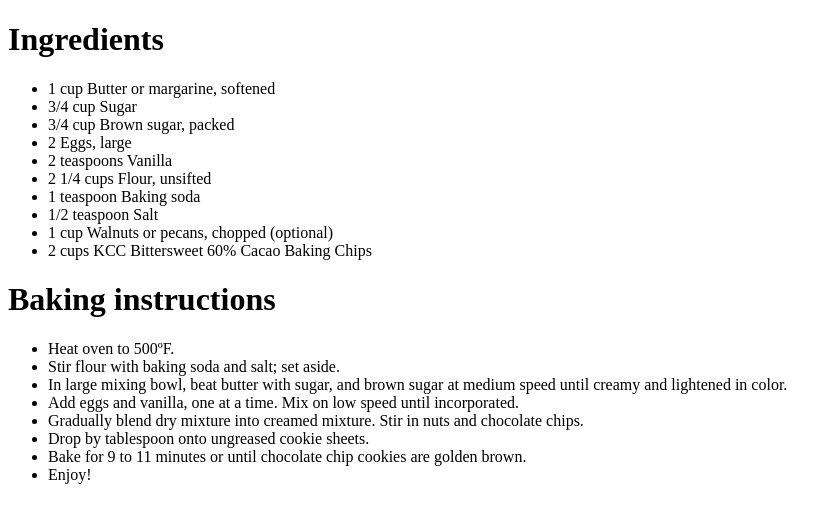
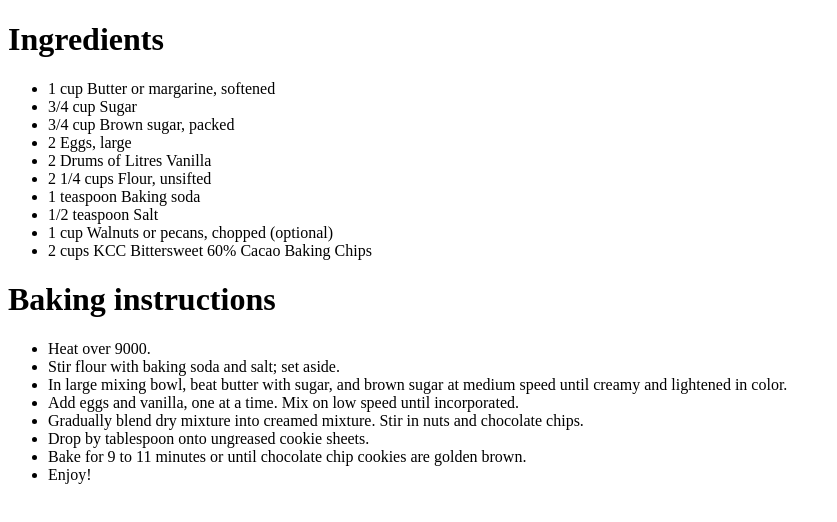
Before and after one commit to Logical-error/myCooking.com, a plain HTML site: page secret recipe.htm in a window 1280 px wide. Shown: the whole page, without its empty margins (0-837 px from the left). Drawn offline with Linux system fonts and the light colour scheme.

Commit message:
updated temp for baking instructions

```diff
--- a/secret recipe.htm
+++ b/secret recipe.htm
@@ -8,7 +8,7 @@
 <li>3/4 cup Sugar</li>
 <li>3/4 cup Brown sugar, packed</li>
 <li>2 Eggs, large</li>
-<li>2 teaspoons Vanilla</li>
+<li>2 Drums of Litres Vanilla</li>
 <li>2 1/4 cups Flour, unsifted</li>
 <li>1 teaspoon Baking soda</li>
 <li>1/2 teaspoon Salt</li>
@@ -17,7 +17,7 @@
 </ul>
 <h1>Baking instructions</h1>
 <ul>
-<li>Heat oven to 500ºF.</li>
+<li>Heat over 9000.</li>
 <li>Stir flour with baking soda and salt; set aside.</li>
 <li>In large mixing bowl, beat butter with sugar, and brown sugar at medium speed until creamy and lightened in color.</li>
 <li>Add eggs and vanilla, one at a time. Mix on low speed until incorporated.</li>
```
